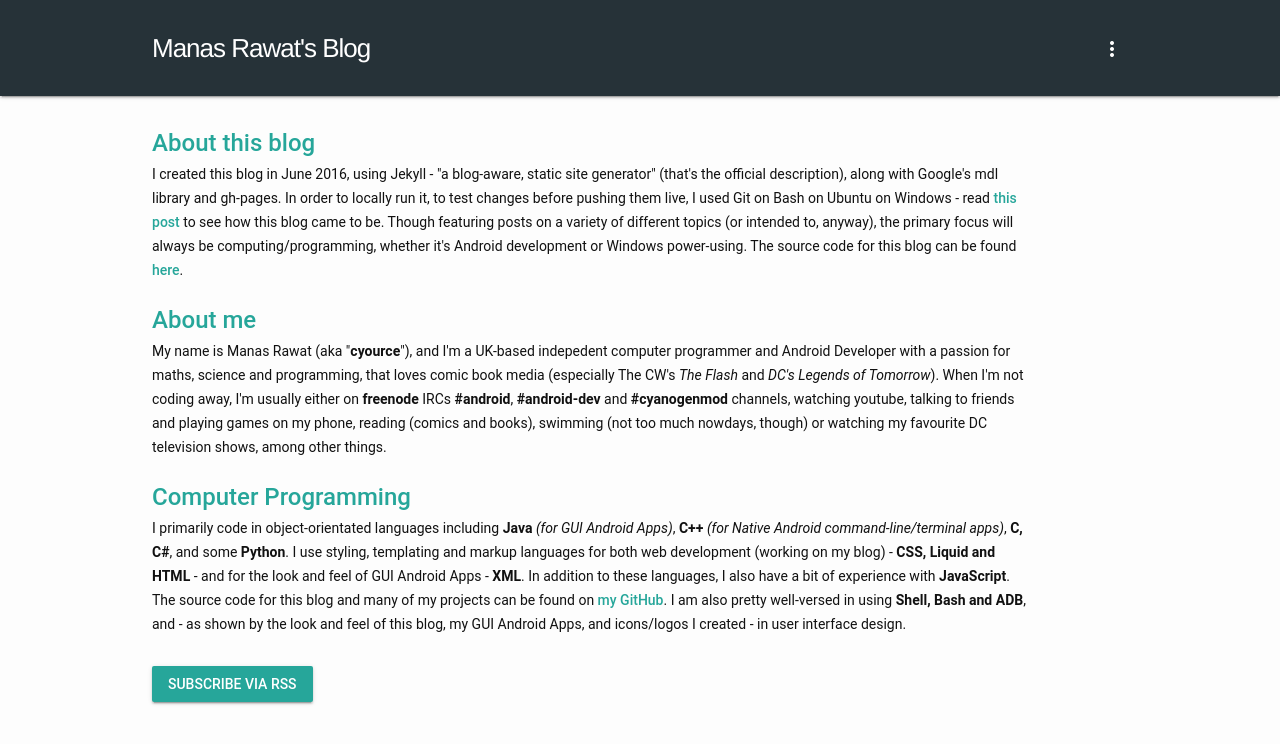
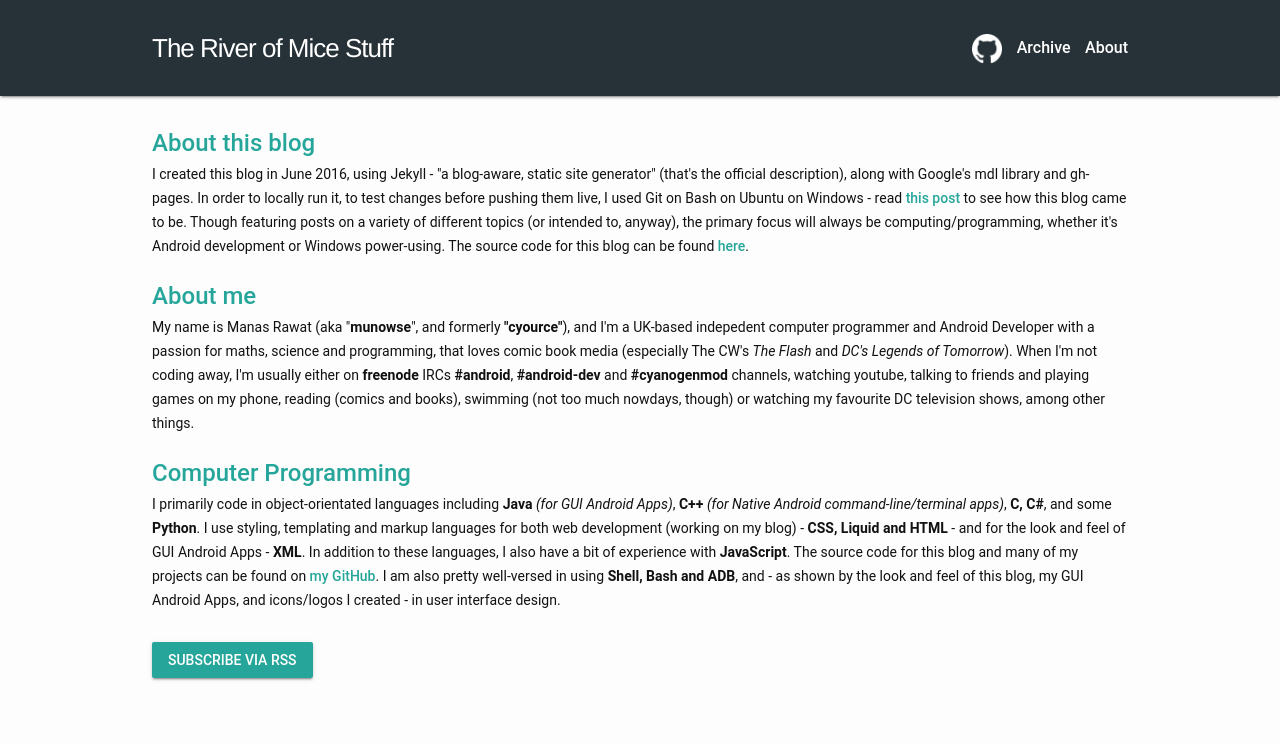
Before and after one commit to manasrawat/manasrawat.github.io, a Jekyll site: the page built from about.html, in a window 1280 px wide. Shown: the top 744 px of the page. Built offline with Jekyll 4.4.1, drawn with Linux system fonts in a browser that asks for light colours.

Commit message:
More friendly navigation for larger screen sizes

```diff
--- a/_config.yml
+++ b/_config.yml
@@ -1,4 +1,4 @@
-title: Manas Rawat's Blog
+title: The River of Mice Stuff
 email: manas.rawat2002@gmail.com
 description: >
   A blog on Android, computer programming, maths and android.
--- a/_includes/header.html
+++ b/_includes/header.html
@@ -7,28 +7,34 @@
 
     <nav class="site-nav">
 
+		<div class="nav-desktop">
+			<a href="https://github.com/munowse">
+				<img src="/ghub.png" style="margin-right: 10px; height: 30px"/>
+			</a>
+			<a href="/posts-archive">
+				<div class="nav-item" style="margin-right: 10px;">Archive</div>
+			</a>
+			<a href="/about">
+				<div class="nav-item">About</div>
+			</a>
+		 </div>
+
+		<div class="nav-mobile">
 			<button id="menu" class="mdl-button mdl-js-button mdl-button--icon">
 				<i class="material-icons">more_vert</i>
 			</button>
 			<ul class="mdl-menu mdl-menu--bottom-right mdl-js-menu mdl-js-ripple-effect" for="menu">
-
-          <li class="mdl-menu__item" onclick="location.href='http://github.com/cyource'">
-            {% include icon-github.html username=site.github_username %}
-          </li>
-
-          <li class="mdl-menu__item" onclick="location.href='http://plus.google.com/+manasmrawat'">
-            {% include icon-google.html %}
-          </li>
-
+				<a href="https://github.com/munowse">
+					<li class="mdl-menu__item">My GitHub</li>
+				</a>
 				<a href="/posts-archive">
 					<li class="mdl-menu__item">Archive</li>
 				</a>
-
 				<a href="/about">
 					<li class="mdl-menu__item">About</li>
 				</a>
-
 			</ul>
+		</div>
 
     </nav>
 
--- a/_includes/icon-github.html
+++ /dev/null
@@ -1 +0,0 @@
-<a href="https://github.com/{{ include.username }}"><span class="icon icon--github">{% include icon-github.svg %}</span><span class="username">GitHub</span></a>
--- a/_includes/icon-google.html
+++ /dev/null
@@ -1 +0,0 @@
-<a href="https://plus.google.com/{{ include.username }}"><span class="icon icon--google">{% include icon-google.svg %}</span><span class="username">Google+</span></a>
--- a/about.html
+++ b/about.html
@@ -4,19 +4,12 @@ title: About
 permalink: /about
 ---
 <style>
-span {
-color: #26a69a;
-}
-.post-list {
-margin-left: 0;
-}
-li {
-margin-bottom: 0;
-}
+span { color: #26a69a; }
+li { margin-bottom: 0; }
 </style>
 <div class="home">
 
-  <ul class="post-list">
+  <ul style="margin-left: 0; list-style: none;">
 
 	  <li>
         <h2 class="post-container">
@@ -31,7 +24,7 @@ margin-bottom: 0;
         <h2 class="post-container">
           <a class="post-link">About me</a>
 		    <div class="post-content" style="font-size: 14px; line-height: 24px">
-				My name is Manas Rawat (aka "<b>cyource</b>"), and I'm a UK-based indepedent computer programmer and Android Developer with a passion for maths, science and programming, that loves comic book media (especially The CW's <i>The Flash</i> and <i>DC's Legends of Tomorrow</i>). When I'm not coding away, I'm usually either on <b>freenode</b> IRCs <b>#android</b>, <b>#android-dev</b> and <b>#cyanogenmod</b> channels, watching youtube, talking to friends and playing games on my phone, reading (comics and books), swimming (not too much nowdays, though) or watching my favourite DC television shows, among other things.
+				My name is Manas Rawat (aka "<b>munowse</b>", and formerly <b>"cyource"</b>), and I'm a UK-based indepedent computer programmer and Android Developer with a passion for maths, science and programming, that loves comic book media (especially The CW's <i>The Flash</i> and <i>DC's Legends of Tomorrow</i>). When I'm not coding away, I'm usually either on <b>freenode</b> IRCs <b>#android</b>, <b>#android-dev</b> and <b>#cyanogenmod</b> channels, watching youtube, talking to friends and playing games on my phone, reading (comics and books), swimming (not too much nowdays, though) or watching my favourite DC television shows, among other things.
 			</div>
         </h2>
       </li>
--- a/css/styles.css
+++ b/css/styles.css
@@ -10,6 +10,7 @@ p { margin: 0; }
 .my-wrapper { width: auto; max-width: auto; padding: 20px 30px; }
 .mdl-menu__container { margin: 0 45px; }
 .site-title, .site-title:visited, .site-title:hover { color: #ffffff; text-decoration: none; }
+.nav-item { color: #ffffff; text-decoration: none; font-family: "Roboto"; display: inline-block; }
 .post-container { margin: -6px 0 24px 0; line-height: 0; }
 .post-title {font-size: 24px;}
 .post-link, .post-link:hover { text-decoration: none; display: inline-block; line-height: initial; margin: 0 0 5px }
@@ -22,10 +23,14 @@ p { margin: 0; }
 .site-nav .page-link { color: #111; line-height: 1.5; }
 .site-nav .page-link:not(:last-child) { margin-right: 20px; }
 @media screen and (max-width: 1049px) {
+.nav-desktop { display: none; }
+.nav-mobile { display: block; }
 .site-nav { position: absolute; top: 19px; right: 20px; background-color: #263238; border: none; border-radius: 0; text-align: right; }
 .mdl-menu__container { margin: 0 16px; }
 }
 @media screen and (min-width: 1050px) {
+.nav-desktop { display: block; }
+.nav-mobile { display: none; }
 .mdl-button--icon { margin-right: 10%; }
 .post-list, .post { margin: 0 10% 0 10%; }
 .site-title { margin-left: 10%; }
```
Also changed, not shown: _posts/2016-08-09-return-of-the-pre-flashpoint-reverse-flash.markdown (+1 -1 lines), _includes/icon-github.svg (deleted), _includes/icon-google.svg (deleted), ghub.png (added). Lines whose indentation alone changed are shown as unchanged.
